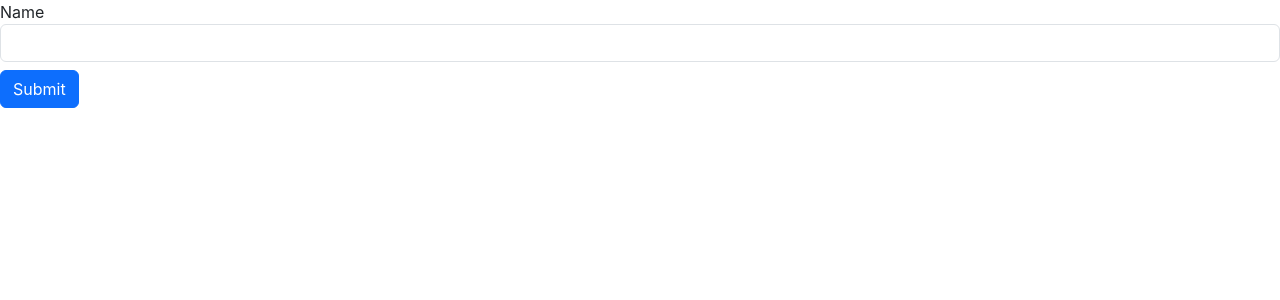
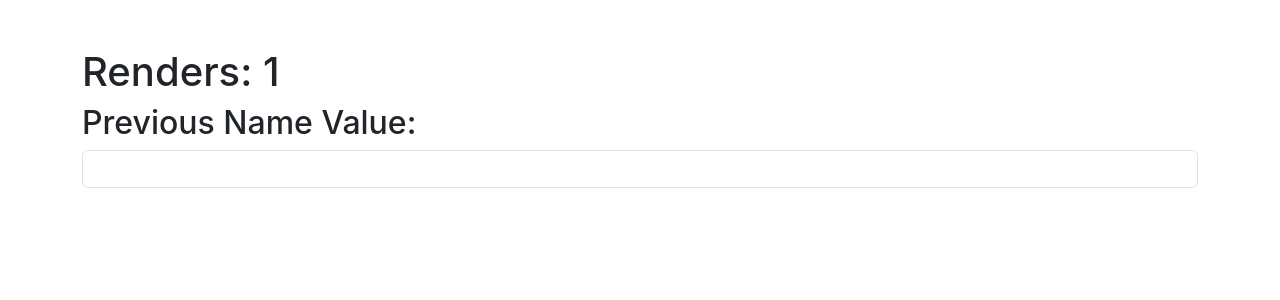
Before and after one commit to Am1d1v/ReactJSHooks, a React (Create React App) app: page / in a window 1280 px wide. Shown: the top 300 px of the page. Built offline with nearby package versions, Linux system fonts and the light colour scheme.

Commit message:
React Hooks. useRef Example 2

```diff
--- a/src/App.js
+++ b/src/App.js
@@ -1,11 +1,12 @@
 import './App.css';
-import State from './Hooks/State';
-import UseRefEx1 from './Hooks/UseRefEx1';
+import UseRefEx2 from './Hooks/UseRefEx2';
 
 function App() {
 
   return(
-    <UseRefEx1 />
+    <div className="container mt-5">
+      <UseRefEx2 />
+    </div>
   )
 }
 
--- /dev/null
+++ b/src/Hooks/UseRefEx2.jsx
@@ -0,0 +1,24 @@
+import {useState, useEffect, useRef} from 'react'
+
+function UseRefEx2() {
+
+    const [name, setName] = useState('');
+    const renders = useRef(1);
+    // Previous value
+    const prevName = useRef('');
+
+    useEffect(() => {
+        renders.current = renders.current + 1;
+        prevName.current = name;
+    }, [name]);
+
+  return (
+    <div>
+        <h1>Renders: {renders.current}</h1>
+        <h2>Previous Name Value: {prevName.current}</h2>
+        <input type="text" className="form-control mb-3" value={name} onChange={(e) => setName(e.target.value)}/>
+    </div>
+  )
+}
+
+export default UseRefEx2
```
